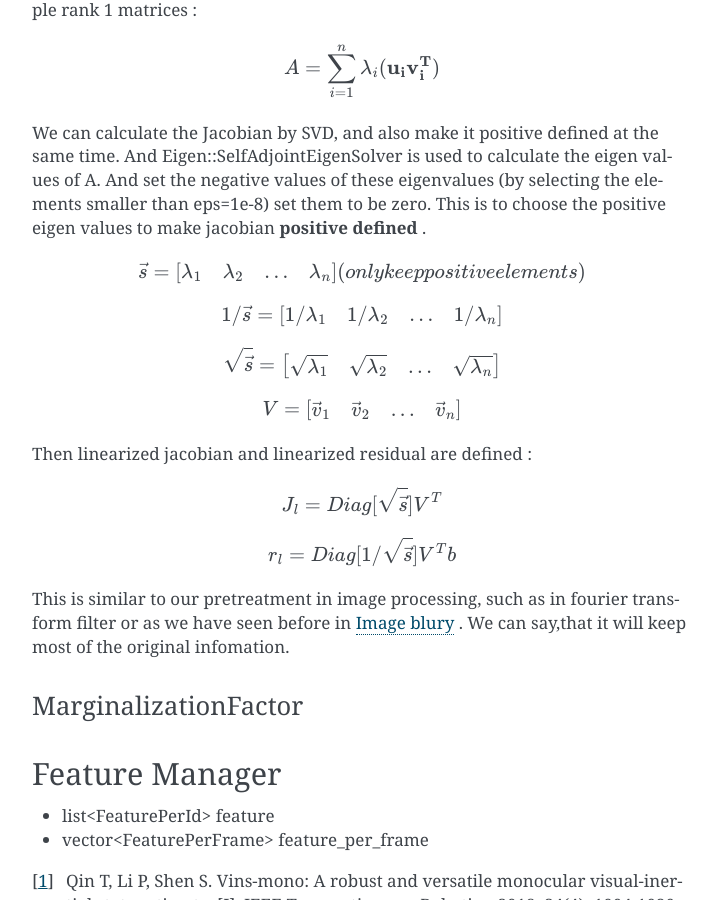
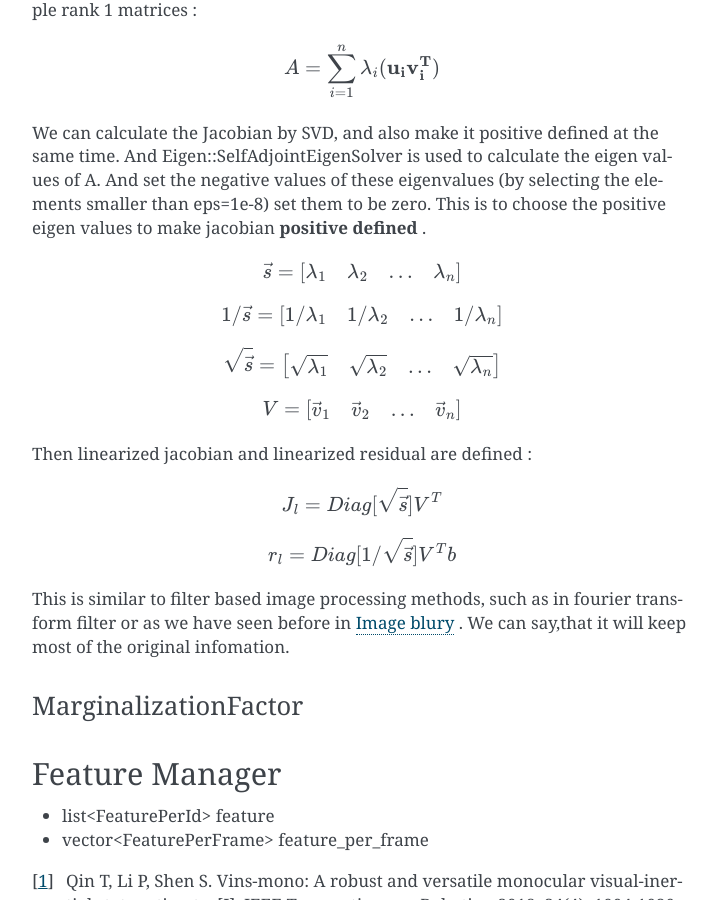
Before and after one commit to gggliuye/VIO, a Sphinx documentation site: the page built from docs/deepblue/LM.rst, in a window 1280 px wide and 900 px high, scrolled down 8130 px. Shown: the whole window, without its empty margins (388-1105 px from the left). Built offline with Sphinx 7.4.7, drawn with Linux system fonts in a browser that asks for light colours.

Commit message:
Update LM.rst

```diff
--- a/docs/deepblue/LM.rst
+++ b/docs/deepblue/LM.rst
@@ -358,7 +358,7 @@ We can calculate the Jacobian by SVD, and also make it positive defined at the s
 And Eigen::SelfAdjointEigenSolver is used to calculate the eigen values of A. And set the negative values of these eigenvalues (by selecting the elements smaller than eps=1e-8) set them to be zero. This is to choose the positive eigen values to make jacobian **positive defined** .
 
 .. math::
-    \vec{s} = \begin{bmatrix} \lambda_{1} & \lambda_{2} & ... & \lambda_{n} \end{bmatrix} (only keep positive elements)
+    \vec{s} = \begin{bmatrix} \lambda_{1} & \lambda_{2} & ... & \lambda_{n} \end{bmatrix}
 
 .. math::
     1/\vec{s} = \begin{bmatrix} 1/\lambda_{1} & 1/\lambda_{2} & ... & 1/\lambda_{n} \end{bmatrix}
@@ -377,7 +377,7 @@ Then linearized jacobian and linearized residual are defined :
 .. math::
     r_{l} = Diag[1/\sqrt{\vec{s}}] V^{T} b
 
-This is similar to our pretreatment in image processing, such as in fourier transform filter or as we have seen before in `Image blury <https://vio.readthedocs.io/en/latest/Prepare.html#singular-feature>`_ . We can say,that it will keep most of the original infomation.
+This is similar to filter based image processing methods, such as in fourier transform filter or as we have seen before in `Image blury <https://vio.readthedocs.io/en/latest/Prepare.html#singular-feature>`_ . We can say,that it will keep most of the original infomation.
 
 
 MarginalizationFactor
```
